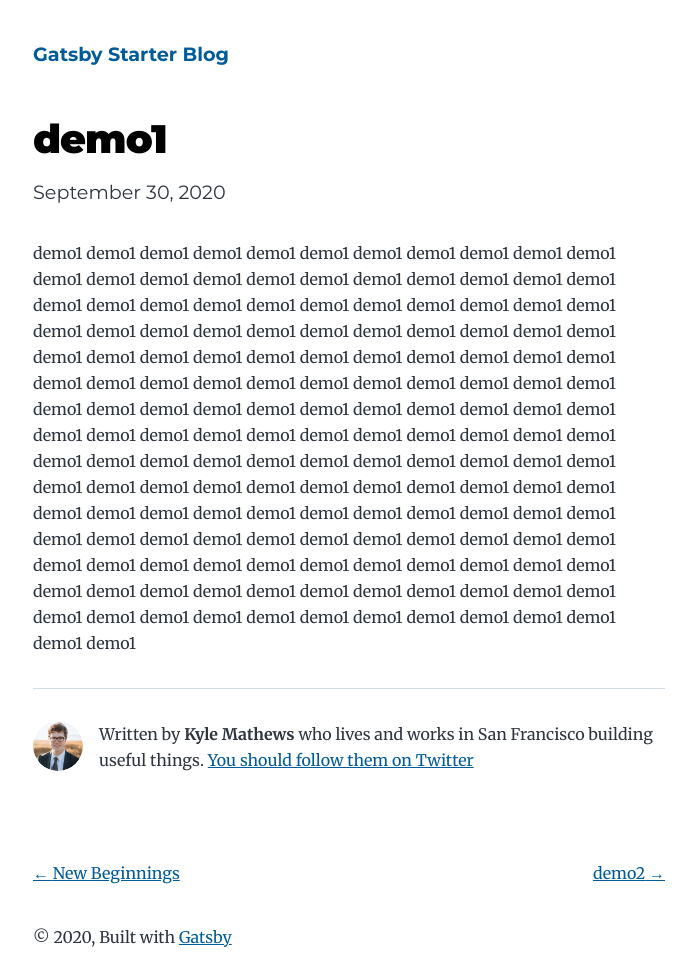
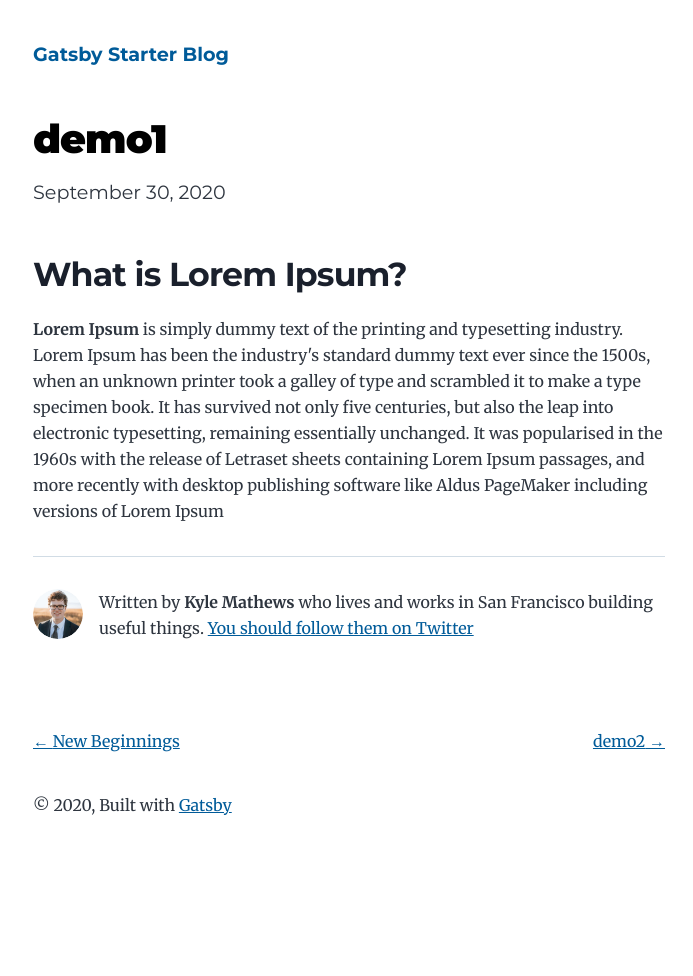
Before and after one commit to fahadsaleemfd/testwith1, a Gatsby site: page /demo1/ in a window 1280 px wide. Shown: the whole page, without its empty margins (291-984 px from the left). After the commit the page ends 881 px from the top, so only its background shows below. Built offline with nearby package versions, Linux system fonts and the light colour scheme; Gatsby itself is replaced by a stand-in of ours.

Commit message:
Update Blog “demo1”

```diff
--- a/content/blog/demo1.md
+++ b/content/blog/demo1.md
@@ -2,4 +2,8 @@
 title: demo1
 date: 2020-09-30T12:48:41.453Z
 ---
-demo1 demo1 demo1 demo1 demo1 demo1 demo1 demo1 demo1 demo1 demo1 demo1 demo1 demo1 demo1 demo1 demo1 demo1 demo1 demo1 demo1 demo1 demo1 demo1 demo1 demo1 demo1 demo1 demo1 demo1 demo1 demo1 demo1 demo1 demo1 demo1 demo1 demo1 demo1 demo1 demo1 demo1 demo1 demo1 demo1 demo1 demo1 demo1 demo1 demo1 demo1 demo1 demo1 demo1 demo1 demo1 demo1 demo1 demo1 demo1 demo1 demo1 demo1 demo1 demo1 demo1 demo1 demo1 demo1 demo1 demo1 demo1 demo1 demo1 demo1 demo1 demo1 demo1 demo1 demo1 demo1 demo1 demo1 demo1 demo1 demo1 demo1 demo1 demo1 demo1 demo1 demo1 demo1 demo1 demo1 demo1 demo1 demo1 demo1 demo1 demo1 demo1 demo1 demo1 demo1 demo1 demo1 demo1 demo1 demo1 demo1 demo1 demo1 demo1 demo1 demo1 demo1 demo1 demo1 demo1 demo1 demo1 demo1 demo1 demo1 demo1 demo1 demo1 demo1 demo1 demo1 demo1 demo1 demo1 demo1 demo1 demo1 demo1 demo1 demo1 demo1 demo1 demo1 demo1 demo1 demo1 demo1 demo1 demo1 demo1 demo1 demo1 demo1 demo1 demo1 demo1 demo1 demo1 demo1 demo1 demo1 demo1 demo1 demo1 demo1 demo1 demo1
+
+
+## What is Lorem Ipsum?
+
+**Lorem Ipsum** is simply dummy text of the printing and typesetting industry. Lorem Ipsum has been the industry's standard dummy text ever since the 1500s, when an unknown printer took a galley of type and scrambled it to make a type specimen book. It has survived not only five centuries, but also the leap into electronic typesetting, remaining essentially unchanged. It was popularised in the 1960s with the release of Letraset sheets containing Lorem Ipsum passages, and more recently with desktop publishing software like Aldus PageMaker including versions of Lorem Ipsum
```
